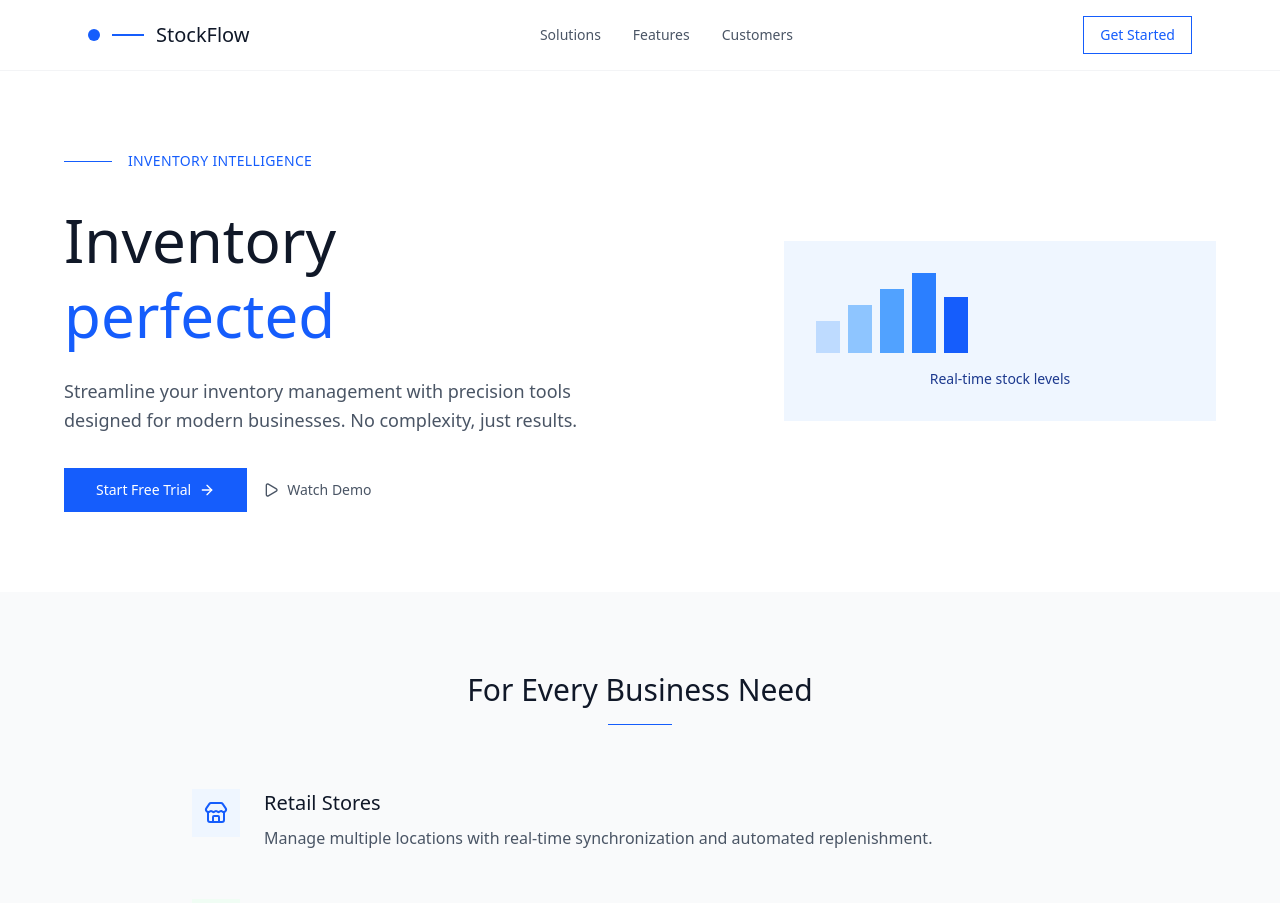
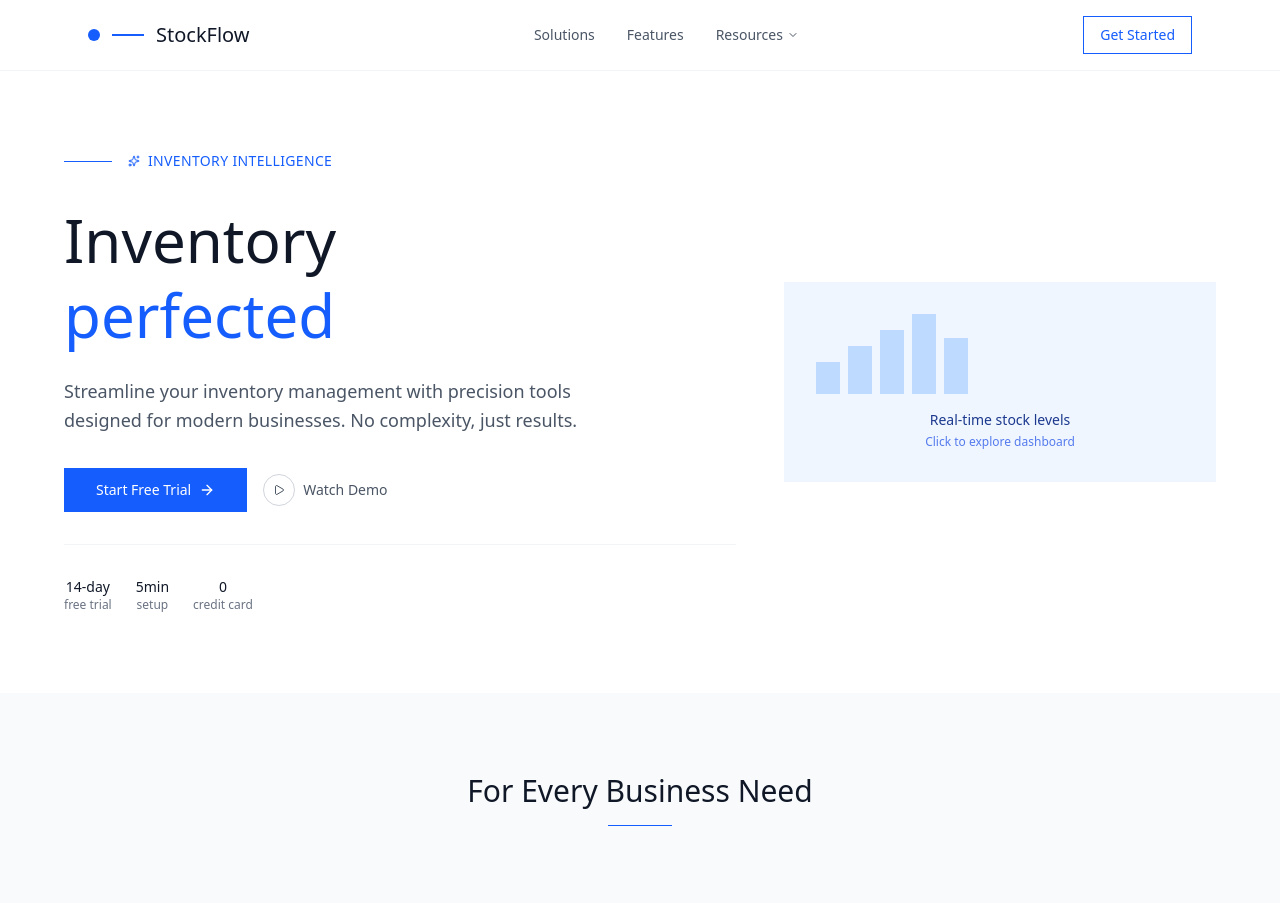
Before and after one commit to joel-2112/inventeory-frontend, a React (Vite) app: page / in a window 1280 px wide. Shown: the top 903 px of the page. Built offline with nearby package versions, Linux system fonts and the light colour scheme.

Commit message:
creative nav on home page

```diff
--- a/src/pages/home/HomePage.jsx
+++ b/src/pages/home/HomePage.jsx
@@ -1,4 +1,5 @@
 import React from 'react';
+import { useNavigate } from 'react-router-dom';
 import {
   ArrowRight,
   CheckCircle,
@@ -8,28 +9,96 @@ import {
   Truck,
   BarChart3,
   Database,
-  Workflow
+  Workflow,
+  ChevronDown,
+  Sparkles
 } from 'lucide-react';
 
 const HomePage = () => {
+  const navigate = useNavigate();
+
+  const handleGetStarted = () => {
+    navigate('/login');
+  };
+
+  const handleStartTrial = () => {
+    navigate('/register');
+  };
+
+  const handleWatchDemo = () => {
+    // Could open a modal or navigate to demo page
+    console.log('Open demo video');
+  };
+
+  const scrollToSection = (sectionId) => {
+    const element = document.getElementById(sectionId);
+    if (element) {
+      element.scrollIntoView({ behavior: 'smooth' });
+    }
+  };
+
   return (
     <div className="min-h-screen bg-white">
       {/* Minimal Header */}
-      <header className="border-b border-gray-100">
+      <header className="border-b border-gray-100 sticky top-0 bg-white/80 backdrop-blur-sm z-40">
         <div className="max-w-6xl mx-auto px-6 py-4">
           <div className="flex items-center justify-between">
-            <div className="flex items-center space-x-3">
-              <div className="w-3 h-3 bg-blue-600 rounded-full"></div>
-              <div className="w-8 h-0.5 bg-blue-600"></div>
-              <span className="text-xl font-light text-gray-900">StockFlow</span>
+            <div
+              className="flex items-center space-x-3 cursor-pointer group"
+              onClick={() => navigate('/')}
+            >
+              <div className="w-3 h-3 bg-blue-600 rounded-full group-hover:scale-110 transition-transform"></div>
+              <div className="w-8 h-0.5 bg-blue-600 group-hover:w-12 transition-all"></div>
+              <span className="text-xl font-light text-gray-900 group-hover:text-blue-600 transition-colors">
+                StockFlow
+              </span>
             </div>
+
             <nav className="hidden md:flex items-center space-x-8">
-              <a href="#solutions" className="text-gray-600 hover:text-blue-600 text-sm">Solutions</a>
-              <a href="#features" className="text-gray-600 hover:text-blue-600 text-sm">Features</a>
-              <a href="#customers" className="text-gray-600 hover:text-blue-600 text-sm">Customers</a>
+              <button
+                onClick={() => scrollToSection('solutions')}
+                className="text-gray-600 hover:text-blue-600 cursor-pointer text-sm transition-colors group relative"
+              >
+                Solutions
+                <div className="absolute bottom-0 left-0 w-0 h-0.5 bg-blue-600 group-hover:w-full transition-all"></div>
+              </button>
+
+              <button
+                onClick={() => scrollToSection('features')}
+                className="text-gray-600 hover:text-blue-600 cursor-pointer text-sm transition-colors group relative"
+              >
+                Features
+                <div className="absolute bottom-0 left-0 w-0 h-0.5 bg-blue-600 group-hover:w-full transition-all"></div>
+              </button>
+
+              <div className="relative group">
+                <button className="text-gray-600 hover:text-blue-600 cursor-pointer text-sm transition-colors flex items-center space-x-1">
+                  <span>Resources</span>
+                  <ChevronDown className="w-3 h-3 group-hover:rotate-180 transition-transform" />
+                </button>
+                <div className="absolute top-full left-0 mt-2 w-48 bg-white border border-gray-100 opacity-0 invisible group-hover:opacity-100 group-hover:visible transition-all duration-200">
+                  <button
+                    onClick={() => navigate('/login')}
+                    className="block w-full text-left px-4 py-2 cursor-pointer text-sm text-gray-600 hover:text-blue-600 hover:bg-blue-50 transition-colors"
+                  >
+                    Customer Login
+                  </button>
+                  <button
+                    onClick={() => navigate('/register')}
+                    className="block w-full text-left px-4 py-2 cursor-pointer  text-sm text-gray-600 hover:text-blue-600 hover:bg-blue-50 transition-colors"
+                  >
+                    Create Account
+                  </button>
+                </div>
+              </div>
             </nav>
-            <button className="text-blue-600 border border-blue-600 px-4 py-2 text-sm hover:bg-blue-50 transition-colors">
-              Get Started
+
+            <button
+              onClick={handleGetStarted}
+              className="text-blue-600 border border-blue-600 px-4 py-2 text-sm hover:bg-blue-50 hover:text-white cursor-pointer transition-colors group relative overflow-hidden"
+            >
+              <span className="relative z-10">Get Started</span>
+              <div className="absolute inset-0 bg-blue-600 transform scale-x-0 group-hover:scale-x-100 transition-transform origin-left"></div>
             </button>
           </div>
         </div>
@@ -43,7 +112,10 @@ const HomePage = () => {
             <div className="lg:col-span-3">
               <div className="flex items-center space-x-4 mb-8">
                 <div className="w-12 h-px bg-blue-600"></div>
-                <span className="text-blue-600 text-sm uppercase tracking-wide">Inventory Intelligence</span>
+                <span className="text-blue-600 text-sm uppercase tracking-wide flex items-center space-x-2">
+                  <Sparkles className="w-3 h-3" />
+                  <span>Inventory Intelligence</span>
+                </span>
               </div>
 
               <h1 className="text-5xl md:text-6xl font-light text-gray-900 mb-6 leading-tight">
@@ -58,31 +130,64 @@ const HomePage = () => {
               </p>
 
               <div className="flex items-center space-x-4">
-                <button className="bg-blue-600 text-white px-8 py-3 text-sm hover:bg-blue-700 transition-colors flex items-center space-x-2">
+                <button
+                  onClick={handleStartTrial}
+                  className="bg-blue-600 text-white px-8 py-3 text-sm hover:bg-blue-700 transition-colors flex items-center space-x-2 group"
+                >
                   <span>Start Free Trial</span>
-                  <ArrowRight className="w-4 h-4" />
+                  <ArrowRight className="w-4 h-4 group-hover:translate-x-1 transition-transform" />
                 </button>
-                <button className="flex items-center space-x-2 text-gray-600 hover:text-blue-600 transition-colors">
-                  <Play className="w-4 h-4" />
+
+                <button
+                  onClick={handleWatchDemo}
+                  className="flex items-center space-x-2 text-gray-600 hover:text-blue-600 transition-colors group"
+                >
+                  <div className="w-8 h-8 border border-gray-300 rounded-full flex items-center justify-center group-hover:border-blue-600 transition-colors">
+                    <Play className="w-3 h-3" />
+                  </div>
                   <span className="text-sm">Watch Demo</span>
                 </button>
+              </div>
+
+              {/* Quick Stats */}
+              <div className="flex items-center space-x-6 mt-8 pt-8 border-t border-gray-100">
+                {[
+                  { number: '14-day', label: 'free trial' },
+                  { number: '5min', label: 'setup' },
+                  { number: '0', label: 'credit card' }
+                ].map((stat, index) => (
+                  <div key={index} className="text-center">
+                    <div className="text-sm font-medium text-gray-900">{stat.number}</div>
+                    <div className="text-xs text-gray-500">{stat.label}</div>
+                  </div>
+                ))}
               </div>
             </div>
 
             {/* Right Visual - 2/5 width */}
             <div className="lg:col-span-2">
-              <div className="bg-blue-50 p-8">
+              <div
+                className="bg-blue-50 p-8 cursor-pointer group"
+                onClick={handleStartTrial}
+              >
                 <div className="space-y-4">
-                  {/* Simple data visualization mockup */}
+                  {/* Animated data visualization mockup */}
                   <div className="flex items-end space-x-2 h-20">
-                    <div className="w-6 bg-blue-200 h-8"></div>
-                    <div className="w-6 bg-blue-300 h-12"></div>
-                    <div className="w-6 bg-blue-400 h-16"></div>
-                    <div className="w-6 bg-blue-500 h-20"></div>
-                    <div className="w-6 bg-blue-600 h-14"></div>
+                    {[8, 12, 16, 20, 14].map((height, index) => (
+                      <div
+                        key={index}
+                        className="w-6 bg-blue-200 group-hover:bg-blue-300 transition-colors"
+                        style={{ height: `${height * 4}px` }}
+                      ></div>
+                    ))}
                   </div>
-                  <div className="text-center text-sm text-blue-900">
-                    Real-time stock levels
+                  <div className="text-center">
+                    <div className="text-sm text-blue-900 font-medium mb-1">
+                      Real-time stock levels
+                    </div>
+                    <div className="text-xs text-blue-700 opacity-70">
+                      Click to explore dashboard
+                    </div>
                   </div>
                 </div>
               </div>
@@ -105,30 +210,39 @@ const HomePage = () => {
                 icon: <Store className="w-6 h-6" />,
                 title: "Retail Stores",
                 description: "Manage multiple locations with real-time synchronization and automated replenishment.",
-                color: "blue"
+                action: "Explore Retail →"
               },
               {
                 icon: <Building className="w-6 h-6" />,
                 title: "Manufacturing",
                 description: "Track raw materials and finished goods across your production lifecycle.",
-                color: "green"
+                action: "Explore Manufacturing →"
               },
               {
                 icon: <Truck className="w-6 h-6" />,
                 title: "E-commerce",
                 description: "Sync inventory across all sales channels and automate order fulfillment.",
-                color: "purple"
+                action: "Explore E-commerce →"
               }
             ].map((solution, index) => (
-              <div key={index} className="flex items-start space-x-6">
-                <div className={`w-12 h-12 bg-${solution.color}-50 flex items-center justify-center shrink-0`}>
-                  <div className={`text-${solution.color}-600`}>
+              <div
+                key={index}
+                className="flex items-start space-x-6 group cursor-pointer hover:bg-white p-6 rounded-lg transition-colors"
+                onClick={handleStartTrial}
+              >
+                <div className="w-12 h-12 bg-blue-50 flex items-center justify-center shrink-0 group-hover:bg-blue-100 transition-colors">
+                  <div className="text-blue-600">
                     {solution.icon}
                   </div>
                 </div>
-                <div>
-                  <h3 className="text-xl font-normal text-gray-900 mb-2">{solution.title}</h3>
-                  <p className="text-gray-600 leading-relaxed">{solution.description}</p>
+                <div className="flex-1">
+                  <h3 className="text-xl font-normal text-gray-900 mb-2 group-hover:text-blue-600 transition-colors">
+                    {solution.title}
+                  </h3>
+                  <p className="text-gray-600 leading-relaxed mb-3">{solution.description}</p>
+                  <button className="text-blue-600 text-sm font-medium opacity-0 group-hover:opacity-100 transition-opacity">
+                    {solution.action}
+                  </button>
                 </div>
               </div>
             ))}
@@ -158,9 +272,13 @@ const HomePage = () => {
                   "Real-time sync across locations",
                   "Custom reporting dashboards"
                 ].map((feature, index) => (
-                  <div key={index} className="flex items-center space-x-3">
-                    <CheckCircle className="w-5 h-5 text-blue-600" />
-                    <span className="text-gray-700">{feature}</span>
+                  <div
+                    key={index}
+                    className="flex items-center space-x-3 group cursor-pointer"
+                    onClick={handleStartTrial}
+                  >
+                    <CheckCircle className="w-5 h-5 text-blue-600 group-hover:scale-110 transition-transform" />
+                    <span className="text-gray-700 group-hover:text-blue-600 transition-colors">{feature}</span>
                   </div>
                 ))}
               </div>
@@ -186,12 +304,22 @@ const HomePage = () => {
                     description: "Clear reports that help you make informed decisions."
                   }
                 ].map((feature, index) => (
-                  <div key={index}>
+                  <div
+                    key={index}
+                    className="group cursor-pointer"
+                    onClick={handleStartTrial}
+                  >
                     <div className="flex items-center space-x-3 mb-2">
-                      <div className="text-blue-600">{feature.icon}</div>
-                      <h4 className="font-normal text-gray-900">{feature.title}</h4>
+                      <div className="text-blue-600 group-hover:scale-110 transition-transform">
+                        {feature.icon}
+                      </div>
+                      <h4 className="font-normal text-gray-900 group-hover:text-blue-600 transition-colors">
+                        {feature.title}
+                      </h4>
                     </div>
-                    <p className="text-gray-600 text-sm">{feature.description}</p>
+                    <p className="text-gray-600 text-sm group-hover:text-gray-700 transition-colors">
+                      {feature.description}
+                    </p>
                   </div>
                 ))}
               </div>
@@ -210,8 +338,10 @@ const HomePage = () => {
 
           <div className="grid grid-cols-2 md:grid-cols-4 gap-8 items-center opacity-60">
             {['TechCorp', 'UrbanGoods', 'SwiftRetail', 'PrimeSupply'].map((company, index) => (
-              <div key={index} className="text-center">
-                <div className="text-gray-800 font-light text-lg">{company}</div>
+              <div key={index} className="text-center group cursor-pointer">
+                <div className="text-gray-800 font-light text-lg group-hover:text-blue-600 transition-colors">
+                  {company}
+                </div>
               </div>
             ))}
           </div>
@@ -227,9 +357,22 @@ const HomePage = () => {
           <p className="text-gray-600 mb-8">
             Start your free trial today. No credit card required.
           </p>
-          <button className="bg-blue-600 text-white px-8 py-3 text-sm hover:bg-blue-700 transition-colors">
+          <button
+            onClick={handleStartTrial}
+            className="bg-blue-600 text-white px-8 py-3 text-sm hover:bg-blue-700 transition-colors mx-auto block"
+          >
             Begin Free Trial
           </button>
+
+          {/* Alternative login option */}
+          <div className="mt-6">
+            <button
+              onClick={() => navigate('/login')}
+              className="text-gray-600 hover:text-blue-600 text-sm transition-colors"
+            >
+              Already have an account? <span className="font-medium">Sign in</span>
+            </button>
+          </div>
         </div>
       </section>
 
@@ -237,12 +380,27 @@ const HomePage = () => {
       <footer className="border-t border-gray-100 py-12 px-6">
         <div className="max-w-6xl mx-auto">
           <div className="flex items-center justify-between">
-            <div className="flex items-center space-x-3">
+            <div
+              className="flex items-center space-x-3 cursor-pointer group"
+              onClick={() => navigate('/')}
+            >
               <div className="w-3 h-3 bg-blue-600 rounded-full"></div>
-              <span className="text-gray-900">StockFlow</span>
+              <span className="text-gray-900 group-hover:text-blue-600 transition-colors">StockFlow</span>
             </div>
-            <div className="text-sm text-gray-600">
-              © 2024 StockFlow. All rights reserved.
+
+            <div className="flex items-center space-x-6">
+              <button
+                onClick={() => navigate('/login')}
+                className="text-gray-600 hover:text-blue-600 text-sm transition-colors"
+              >
+                Sign In
+              </button>
+              <button
+                onClick={() => navigate('/register')}
+                className="text-blue-600 text-sm font-medium"
+              >
+                Create Account
+              </button>
             </div>
           </div>
         </div>
```
